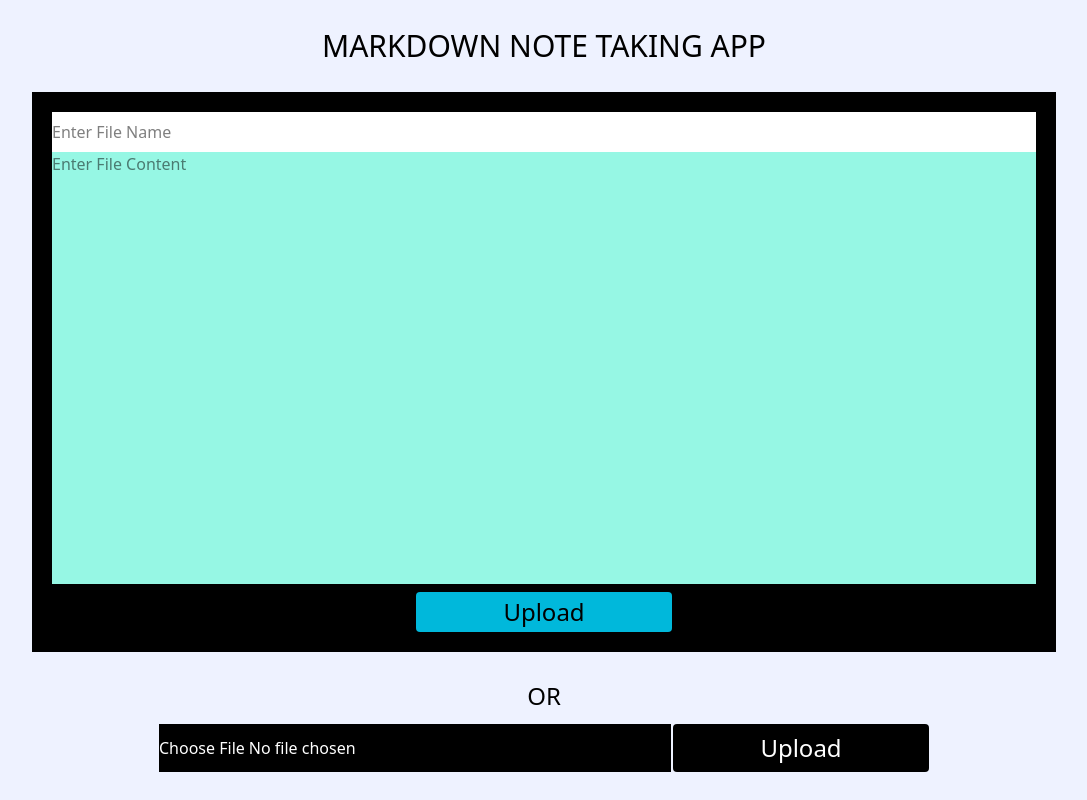
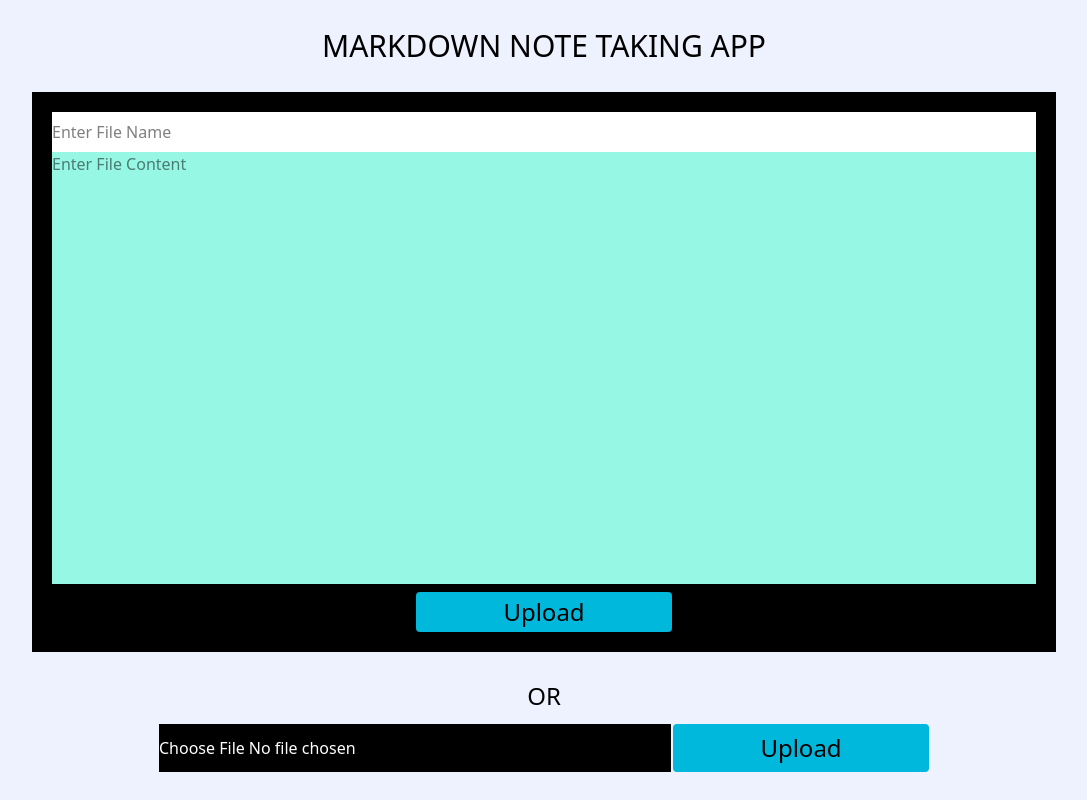
Before and after one commit to Vivek-Bisht7/Markdown-Note-Taking-APP, a React (Vite) app in the folder client/: page / in a window 1280 px wide. Shown: the whole page, without its empty margins (96-1183 px from the left). Built offline with nearby package versions, Linux system fonts and the light colour scheme.

Commit message:
Updated Button functionalities

```diff
--- a/client/src/components/File_Upload.jsx
+++ b/client/src/components/File_Upload.jsx
@@ -3,6 +3,8 @@ import axios from 'axios'
 
 const File_Upload = () => {
 
+  const [buttonText , setButtonText] = useState('Upload');
+  const [buttonColor , setButtonColor] = useState('bg-cyan-500')
   const [uploadStatus,setUploadStatus] = useState(false);
 
   const formSubmit = async (e)=>{
@@ -18,6 +20,9 @@ const File_Upload = () => {
         return;
     }
 
+    setButtonText('Uploading..');
+    setButtonColor('bg-amber-500');
+
 
     try{
       const res = await axios.post('http://localhost:5000/api/upload' , formData , {
@@ -26,6 +31,8 @@ const File_Upload = () => {
         }
       }) ;
       setUploadStatus(true);
+      setButtonColor('bg-green-500');
+      setButtonText('Uploaded');
       console.log('Response:', res.data);
     }
     catch(err){
@@ -52,9 +59,9 @@ const File_Upload = () => {
             />
 
             <button
-              className='bg-black h-[6vh] w-[20vw]  text-2xl rounded-sm text-white cursor-pointer' type='submit'
+              className={` ${buttonColor} h-[6vh] w-[20vw]  text-2xl rounded-sm  cursor-pointer `} type='submit'
               disabled={uploadStatus}
-            >Upload</button>
+            >{buttonText}</button>
 
         </form>
     </div>
```
